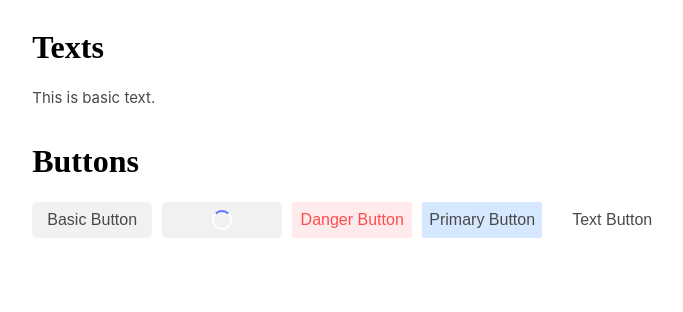
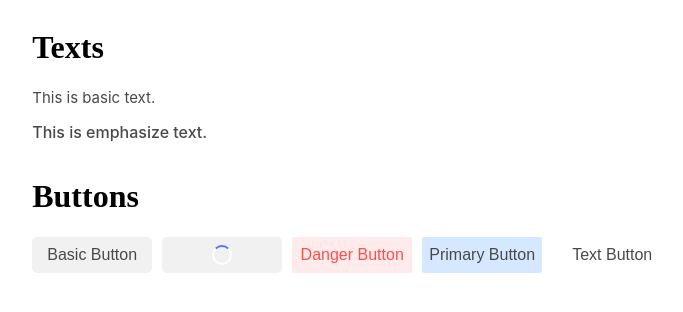
Before and after one commit to cuidok/vue-ui-web-component, a Vue app: page / in a window 1280 px wide. Shown: the top 312 px of the page, without its empty margins (85-768 px from the left). Built offline with nearby package versions, Linux system fonts and the light colour scheme.

Commit message:
Add EmphasizeText.vue

```diff
--- a/src/components/text/BasicText.vue
+++ b/src/components/text/BasicText.vue
@@ -7,6 +7,7 @@ const props = defineProps({
     default: () => {
       return {
         fontSize: '15px',
+        fontWeight: 'normal',
         color: 'var(--color-text)',
       };
     },
@@ -14,9 +15,10 @@ const props = defineProps({
 });
 
 const computedStyle = computed(() => {
-  const { fontSize, color } = props.style;
+  const { fontSize, color, fontWeight } = props.style;
   return {
     ...(fontSize && { fontSize }),
+    ...(fontWeight && { fontWeight }),
     ...(color && { color }),
   };
 });
@@ -49,6 +51,7 @@ const computedStyle = computed(() => {
       'Helvetica Neue',
       sans-serif;
   font-size: 15px;
+  font-weight: normal;
   color: var(--color-text);
   text-rendering: optimizeLegibility;
   -webkit-font-smoothing: antialiased;
--- /dev/null
+++ b/src/components/text/EmphasizeText.vue
@@ -0,0 +1,30 @@
+<script setup>
+import BasicText from "@/components/text/BasicText.vue";
+import {ref} from "vue";
+
+const theme = ref({
+  fontWeight: '500',
+  fontSize: '16px',
+})
+
+const props = defineProps({
+  style: {
+    type: Object,
+  },
+});
+
+const textStyle = ref({
+  ...theme.value,
+  ...props.style,
+});
+</script>
+
+<template>
+  <basic-text :style="textStyle">
+    <slot></slot>
+  </basic-text>
+</template>
+
+<style scoped>
+
+</style>
--- a/src/page/preview/TextPreview.vue
+++ b/src/page/preview/TextPreview.vue
@@ -1,6 +1,7 @@
 <script setup>
 
 import BasicText from "@/components/text/BasicText.vue";
+import EmphasizeText from "@/components/text/EmphasizeText.vue";
 </script>
 
 <template>
@@ -11,6 +12,7 @@ import BasicText from "@/components/text/BasicText.vue";
     <div class="text-preview__texts">
       <div class="text-preview__text">
         <basic-text>This is basic text.</basic-text>
+        <emphasize-text>This is emphasize text.</emphasize-text>
       </div>
     </div>
   </div>
```
